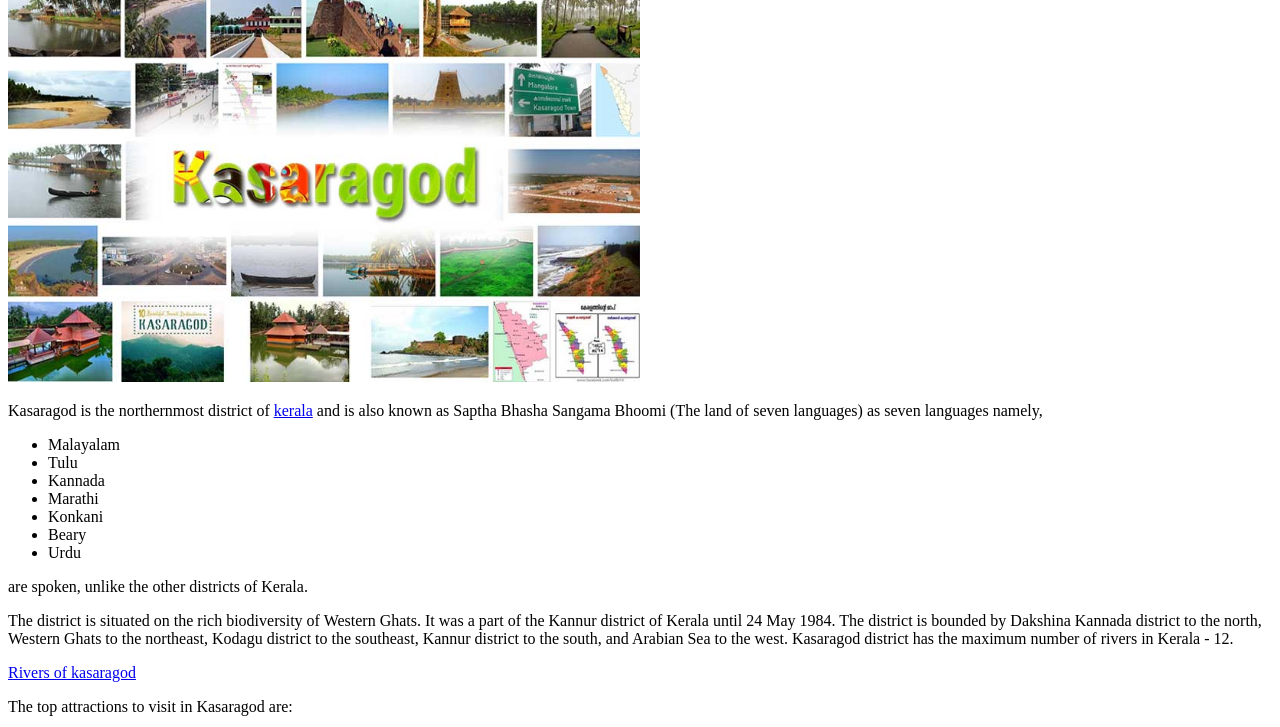
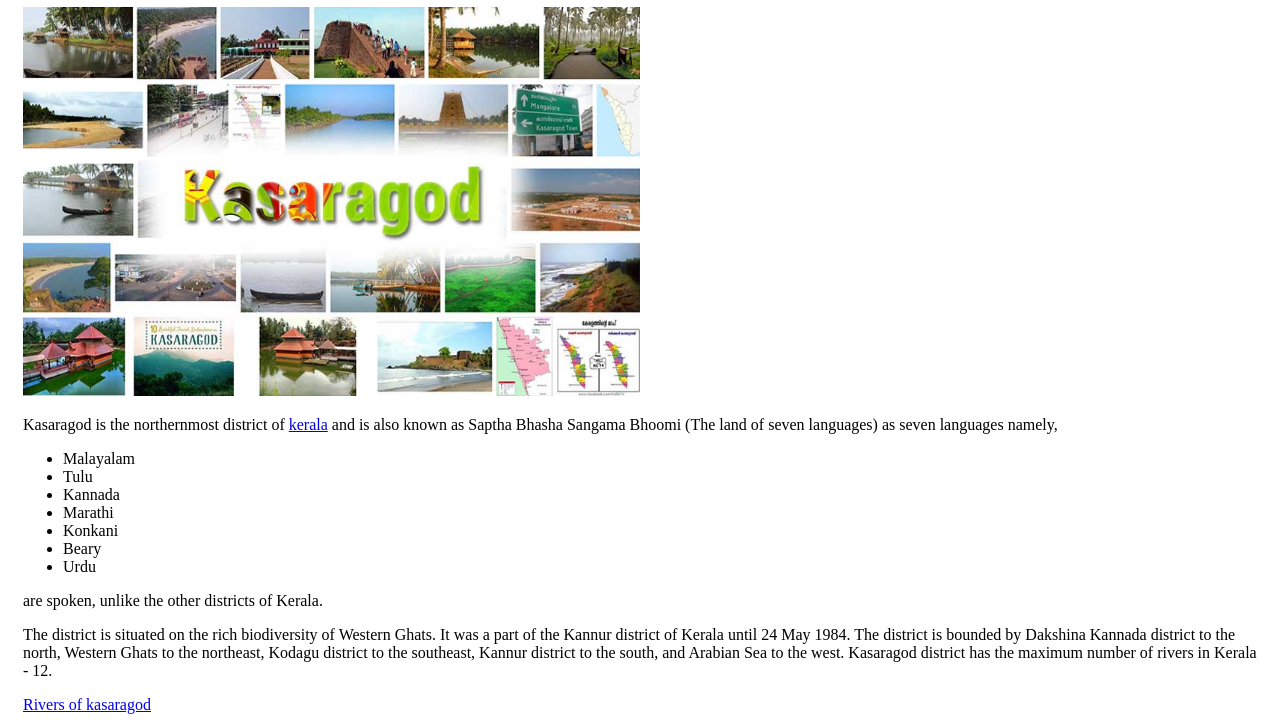
Before and after one commit to ManikuttyV/3CO3CSC, a plain HTML site: page index.html in a window 1280 px wide. Shown: the part 96-823 px from the top of the page. Drawn offline with Linux system fonts and the light colour scheme.

Commit message:
Update index.html

```diff
--- a/index.html
+++ b/index.html
@@ -3,7 +3,7 @@
 	<head>
 		<title>kasaragod</title>
 	</head>
-	<body style="15px">
+	<body style="padding:15px">
 	<h1 style="text-align:center">KASARAGOD</h1>
 	<img src="kasaragod.jpg" width="50%">
 	<p>
```
